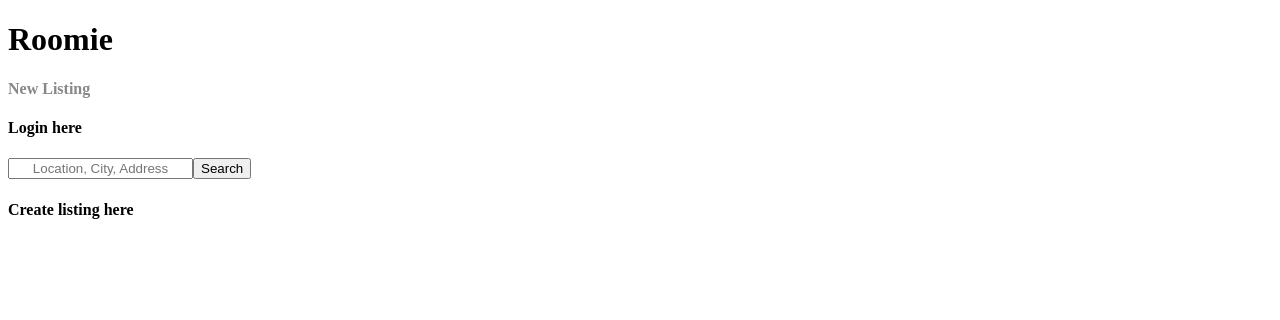
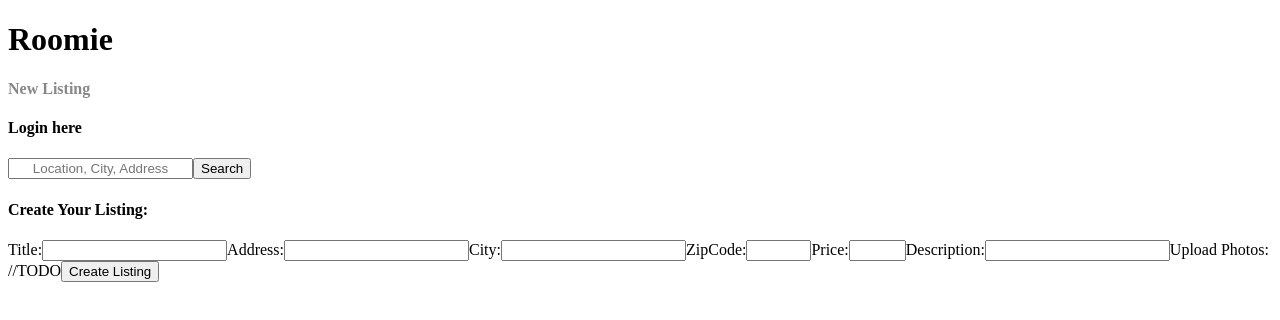
Before and after one commit to tonsojun/roomee, a React app: page /createListing in a window 1280 px wide. Shown: the top 320 px of the page. Built offline with nearby package versions, Linux system fonts and the light colour scheme; the HTML template or start-up script is replaced by a standard one.

Commit message:
(doc) add form to createListingView, modify css styling of elements in view

```diff
--- a/client/src/createListingView.jsx
+++ b/client/src/createListingView.jsx
@@ -1,11 +1,59 @@
 import React from 'react';
 
-const CreateListingView = () => (
-  <div>
-    <h4>
-    Create listing here
-    </h4>
-  </div>
-);
+class CreateListingView extends React.Component {
+  constructor ({ handleCreateListingButtonClick }) {
+    super({ handleCreateListingButtonClick });
+    this.state = {
+      title: '',
+      address: '',
+      city: '',
+      zipCode: '',
+      price: '',
+      descriptionTextbox: '',
+      photos: []
+    };
+    this.onChange = this.onChange.bind(this);
+    const {
+      title, state, address, city, zipCode, price, descriptionTextbox, photos
+    } = this.state;
+  }
+
+  onChange (event) {
+    const change = {};
+    change[event.target.id] = event.target.value;
+    this.setState(change);
+  }
+
+  render () {
+    return (
+      <div id="create-listing">
+        <h4>
+        Create Your Listing:
+        </h4>
+        Title:
+        <input id="title" value={this.title} onChange={this.onChange} />
+        Address:
+        <input id="address" value={this.address} onChange={this.onChange} />
+        City:
+        <input id="city" value={this.city} onChange={this.onChange} />
+        ZipCode:
+        <input id="zipCode" size="5" value={this.zipCode} onChange={this.onChange} />
+        Price:
+        <input id="price" size="4" value={this.price} onChange={this.onChange} />
+        Description:
+        <input id="descriptionTextbox" value={this.description} onChange={this.onChange} />
+        Upload Photos:   //TODO
+        <button
+          type="submit"
+          onClick={() => {
+            this.handleCreateListingButtonClick(this.state);
+          }}
+        >
+          Create Listing
+        </button>
+      </div>
+    );
+  }
+}
 
 export default CreateListingView;
```
Also changed, not shown: spec/test.js (+5 -4 lines), 1 other file (tests, documents, lock files or other folders).
